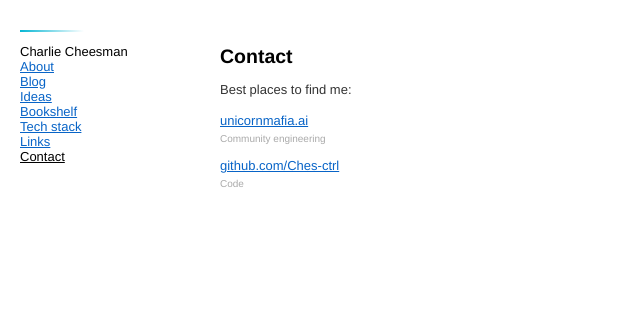
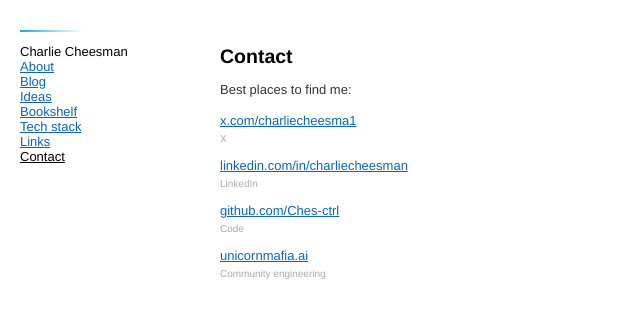
Before and after one commit to Ches-ctrl/ches-ctrl.github.io, a website: page contact/index.html in a window 1280 px wide. Shown: the whole page, without its empty margins (0-640 px from the left). Drawn offline with Linux system fonts and the light colour scheme.

Commit message:
Add X and LinkedIn to contact page
Co-Authored-By: Claude Opus 5 <noreply@anthropic.com>

```diff
--- a/contact/index.html
+++ b/contact/index.html
@@ -27,15 +27,14 @@
 <p>Best places to find me:</p>
 
 <ul class="entries">
+  <li><a href="https://x.com/charliecheesma1">x.com/charliecheesma1</a><span class="meta">X</span></li>
+  <li><a href="https://www.linkedin.com/in/charliecheesman">linkedin.com/in/charliecheesman</a><span class="meta">LinkedIn</span></li>
+  <li><a href="https://github.com/Ches-ctrl">github.com/Ches-ctrl</a><span class="meta">Code</span></li>
   <li><a href="https://unicornmafia.ai">unicornmafia.ai</a><span class="meta">Community engineering</span></li>
-  <li><a href="https://github.com/Ches-ctrl">github.com/Ches-ctrl</a><span class="meta">Code</span></li>
 </ul>
 
-<!-- TODO(charlie): two things still needed here —
-     1. X: <li><a href="https://x.com/YOUR_HANDLE">x.com/YOUR_HANDLE</a></li>
-        Left out rather than guessed; send the handle and it goes in.
-     2. A public email address, if you want one listed.
--->
+<!-- TODO(charlie): a public email address, if you want one listed. Left out rather than
+     publishing a personal address without asking. -->
   </main>
 </div>
 </body>
```
Also changed, not shown: pages/contact.html (+5 -6 lines).
